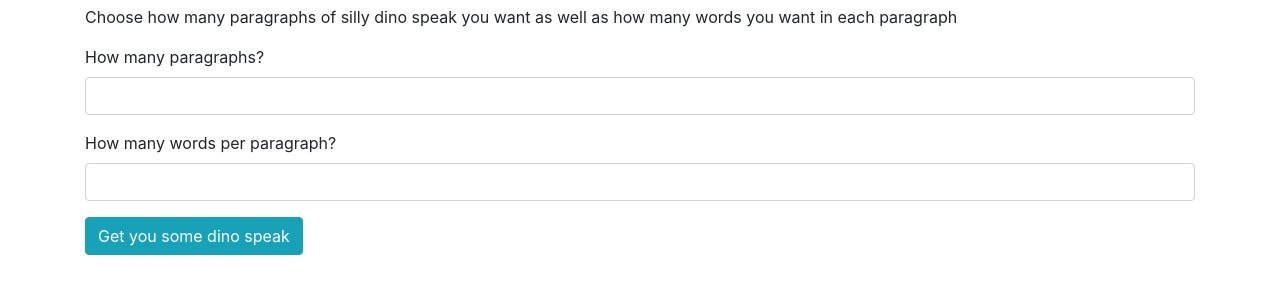
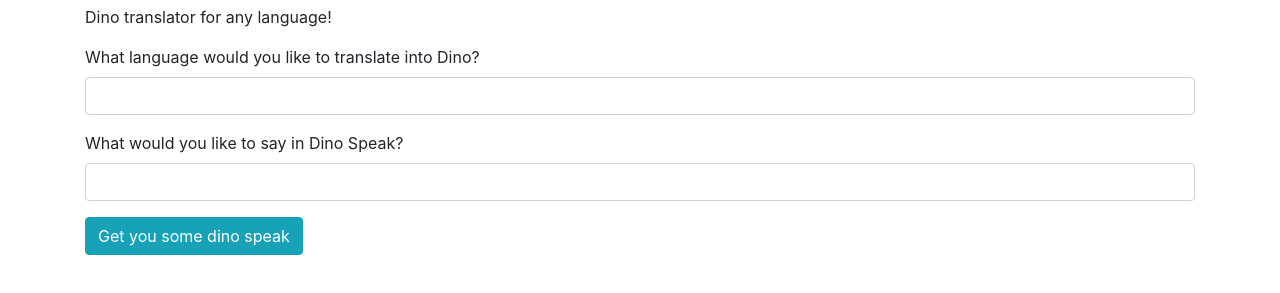
Before and after one commit to jessicarubinwilliams/dino-ipsum-api, a website built with webpack: page src/index.html in a window 1280 px wide. Shown: the part 51-344 px from the top of the page. Built offline with nearby package versions, Linux system fonts and the light colour scheme.

Commit message:
update UI to be a tranlsation page
Co-authored-by: Alex Bertotto <ajb5206@gmail.com>

```diff
--- a/src/index.html
+++ b/src/index.html
@@ -6,15 +6,15 @@
 <body>
   <div class="container">
     <h1>Get Yourself Some Silly Dino Speak</h1>
-    <p>Choose how many paragraphs of silly dino speak you want as well as how many words you want in each paragraph</p>
+    <p>Dino translator for any language!</p>
     <form id="formOne">
       <div class="form-group">
-        <label for="inputtedParagraphs">How many paragraphs?</label>
-        <input type="number" class="form-control" id="inputtedParagraphs">
+        <label for="inputtedLanguage">What language would you like to translate into Dino?</label>
+        <input type="text" class="form-control" id="inputtedLanguage">
       </div>
       <div class="form-group">
-        <label for="inputtedWords">How many words per paragraph?</label>
-        <input type="number" class="form-control" id="inputtedWords">
+        <label for="inputtedText">What would you like to say in Dino Speak?</label>
+        <input type="text" class="form-control" id="inputtedText">
       </div>
       <button type="submit" class="btn btn-info">Get you some dino speak</button>
     </form>
```
